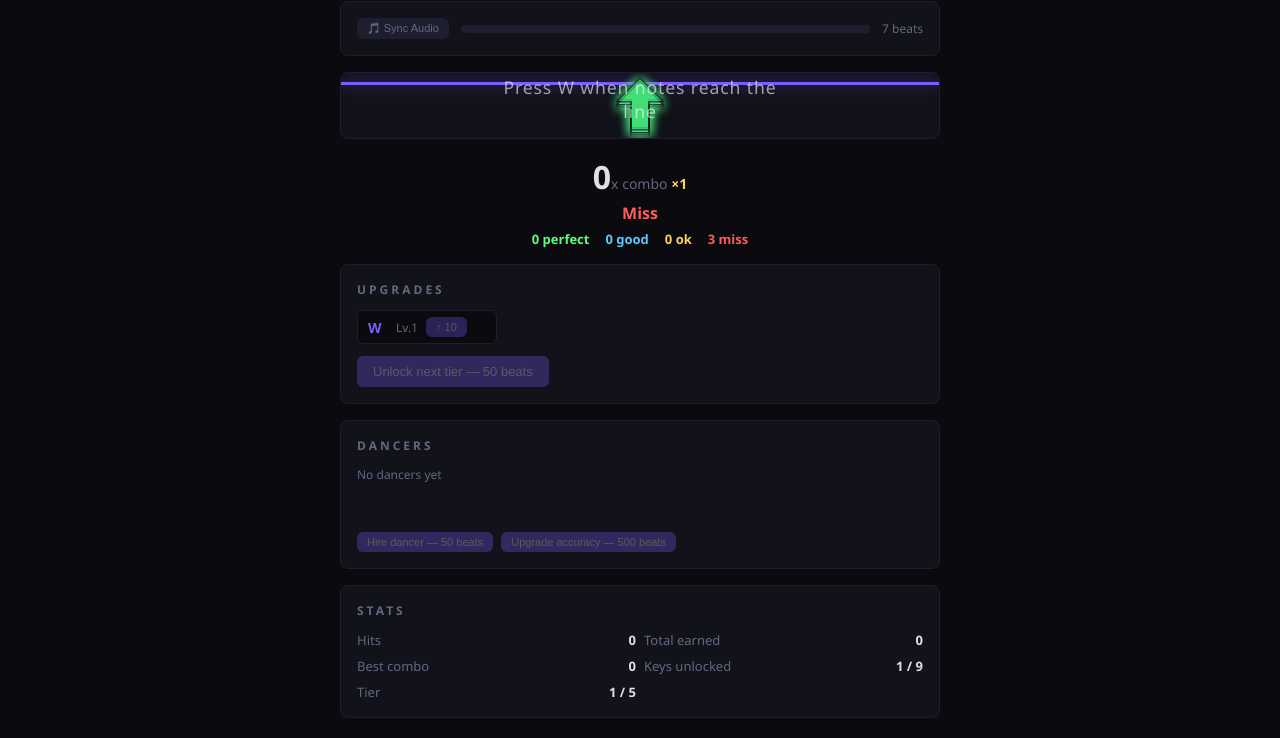
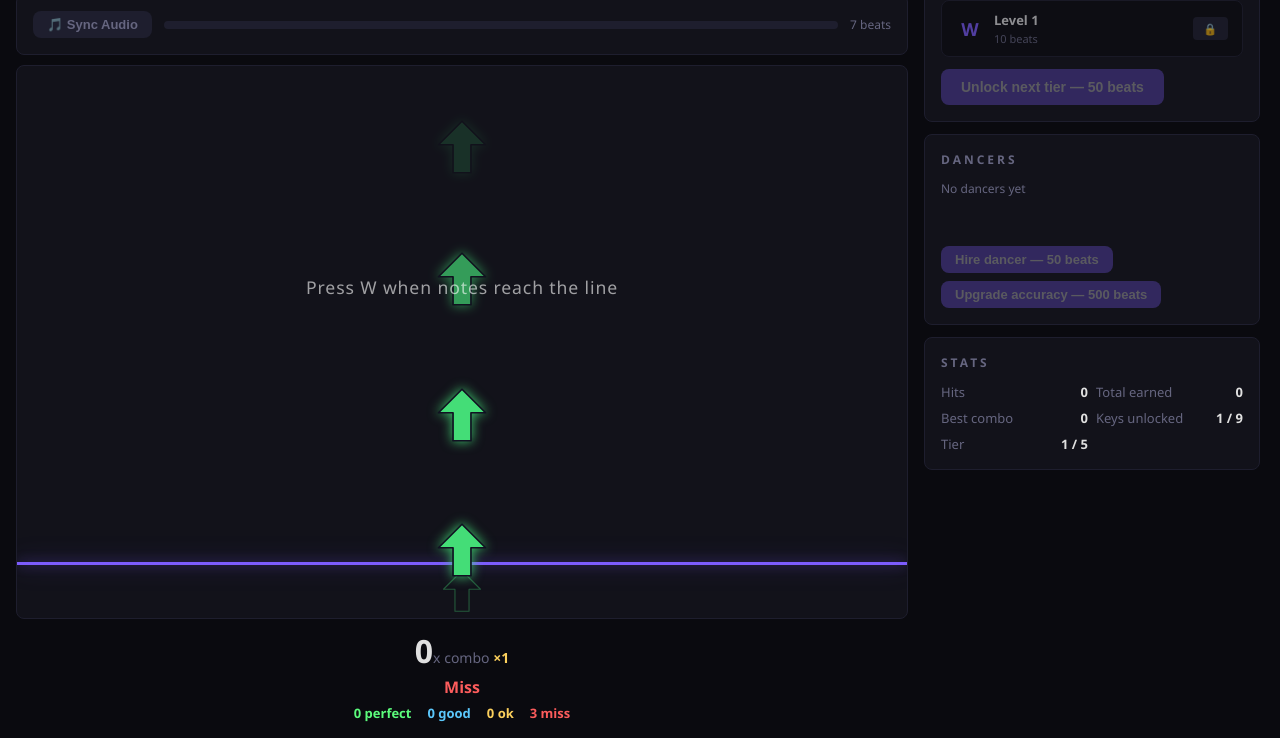
Before and after one commit to antiphon0/clicktrack, a website: page web/index.html in a window 1280 px wide. Shown: the part 62-800 px from the top of the page. Drawn offline with Linux system fonts and the light colour scheme.

Commit message:
Desktop widescreen layout redesign, upgrade button overhaul

```diff
--- a/web/index.html
+++ b/web/index.html
@@ -8,6 +8,8 @@
 </head>
 <body>
   <div id="app">
+    <!-- Left column: gameplay -->
+    <div id="play-column">
       <header id="header">
         <h1>CLICKTRACK</h1>
         <div id="currency-display">
@@ -54,7 +56,10 @@
           <span class="acc-miss"><span id="miss-count">0</span> miss</span>
         </div>
       </div>
+    </div>
 
+    <!-- Right column: panels -->
+    <div id="side-column">
       <!-- Upgrades -->
       <div id="upgrades" class="panel">
         <h2>Upgrades</h2>
@@ -83,6 +88,7 @@
         <div id="stats-content"></div>
       </div>
     </div>
+  </div>
 
   <script src="game.js"></script>
   <script src="renderer.js"></script>
--- a/web/renderer.js
+++ b/web/renderer.js
@@ -555,16 +555,28 @@ function updateUpgrades() {
   for (const key of getUnlockedKeys()) {
     const ks = state.keys[key];
     const cost = getKeyUpgradeCost(ks.level);
+    const canAfford = state.currency >= cost;
     const div = document.createElement('div');
-    div.className = 'key-upgrade';
+    div.className = 'key-upgrade' + (canAfford ? ' affordable' : '');
+    div.dataset.key = key;
     div.innerHTML = `
       <span class="key-upgrade-label">${key.toUpperCase()}</span>
-      <span class="key-upgrade-level">Lv.${ks.level}</span>
-      <button class="btn btn-small upgrade-btn" data-key="${key}"
-        ${state.currency < cost ? 'disabled' : ''}>
-        \u2191 ${formatNumber(cost)}
-      </button>
+      <span class="key-upgrade-info">
+        <span class="key-upgrade-level">Level ${ks.level}</span>
+        <span class="key-upgrade-cost">${formatNumber(cost)} beats</span>
+      </span>
+      <span class="key-upgrade-action">${canAfford ? 'UPGRADE' : '\u{1F512}'}</span>
     `;
+    if (canAfford) {
+      div.addEventListener('click', () => {
+        const result = upgradeKey(state, key);
+        if (result.success) {
+          state = result.state;
+          updateCurrency();
+          updateUpgrades();
+        }
+      });
+    }
     keyUpgradesEl.appendChild(div);
   }
 
@@ -637,18 +649,6 @@ document.addEventListener('keydown', (e) => {
   if (ALL_KEYS.includes(key)) {
     e.preventDefault();
     onKeyPress(key);
-  }
-});
-
-keyUpgradesEl.addEventListener('click', (e) => {
-  const btn = e.target.closest('.upgrade-btn');
-  if (!btn) return;
-  const key = btn.dataset.key;
-  const result = upgradeKey(state, key);
-  if (result.success) {
-    state = result.state;
-    updateCurrency();
-    updateUpgrades();
   }
 });
 
--- a/web/styles.css
+++ b/web/styles.css
@@ -29,14 +29,14 @@ body {
   overflow: hidden;
 }
 
+/* ===== Desktop two-column layout ===== */
 #app {
-  display: flex;
-  flex-direction: column;
-  align-items: center;
-  padding: 20px;
+  display: grid;
+  grid-template-columns: 1fr 340px;
   gap: 16px;
+  padding: 16px;
   height: 100vh;
-  overflow-y: auto;
+  overflow: hidden;
   transition: background 0.15s;
 }
 
@@ -44,13 +44,35 @@ body {
   background: none;
 }
 
+#play-column {
+  display: flex;
+  flex-direction: column;
+  gap: 10px;
+  min-height: 0; /* allow shrinking in grid */
+}
+
+#side-column {
+  display: flex;
+  flex-direction: column;
+  gap: 12px;
+  overflow-y: auto;
+  min-height: 0;
+  padding-right: 4px;
+}
+
+/* Scrollbar for side column */
+#side-column::-webkit-scrollbar { width: 6px; }
+#side-column::-webkit-scrollbar-track { background: transparent; }
+#side-column::-webkit-scrollbar-thumb { background: var(--border); border-radius: 3px; }
+#side-column::-webkit-scrollbar-thumb:hover { background: var(--text-dim); }
+
 /* Header */
 #header {
   display: flex;
   justify-content: space-between;
   align-items: center;
   width: 100%;
-  max-width: 600px;
+  flex-shrink: 0;
 }
 
 #header h1 {
@@ -61,7 +83,7 @@ body {
 }
 
 #currency-display {
-  font-size: 20px;
+  font-size: 22px;
   font-weight: 600;
 }
 
@@ -77,7 +99,6 @@ body {
   border-radius: 8px;
   padding: 16px;
   width: 100%;
-  max-width: 600px;
 }
 
 .panel h2 {
@@ -89,6 +110,10 @@ body {
 }
 
 /* Audio Status */
+#audio-status {
+  flex-shrink: 0;
+}
+
 #status-row {
   display: flex;
   align-items: center;
@@ -122,21 +147,31 @@ body {
   background: var(--accent);
   color: white;
   border: none;
-  padding: 8px 16px;
-  border-radius: 6px;
+  padding: 10px 20px;
+  border-radius: 8px;
   cursor: pointer;
-  font-size: 13px;
-  font-weight: 500;
-  transition: opacity 0.15s;
+  font-size: 14px;
+  font-weight: 600;
+  transition: transform 0.1s, box-shadow 0.15s, opacity 0.15s;
   white-space: nowrap;
 }
 
-.btn:hover { opacity: 0.85; }
-.btn:disabled { opacity: 0.3; cursor: default; }
+.btn:hover {
+  opacity: 0.9;
+  box-shadow: 0 0 16px var(--accent-glow);
+  transform: translateY(-1px);
+}
+
+.btn:active {
+  transform: translateY(1px) scale(0.97);
+  box-shadow: none;
+}
+
+.btn:disabled { opacity: 0.3; cursor: default; transform: none; box-shadow: none; }
 
 .btn-small {
-  padding: 4px 10px;
-  font-size: 11px;
+  padding: 6px 14px;
+  font-size: 13px;
 }
 
 .btn-secondary {
@@ -147,14 +182,15 @@ body {
 .btn-secondary:hover {
   background: #2a2a3a;
   color: var(--text);
+  box-shadow: none;
 }
 
-/* Note Track */
+/* Note Track - fills remaining play-column height */
 #note-track {
   position: relative;
   width: 100%;
-  max-width: 600px;
-  height: 500px;
+  flex: 1;
+  min-height: 300px;
   background: var(--panel);
   border: 1px solid var(--border);
   border-radius: 8px;
@@ -301,7 +337,7 @@ body {
 #feedback {
   text-align: center;
   width: 100%;
-  max-width: 600px;
+  flex-shrink: 0;
 }
 
 #combo-display {
@@ -349,31 +385,87 @@ body {
 /* Upgrades */
 #key-upgrades {
   display: flex;
-  flex-wrap: wrap;
+  flex-direction: column;
   gap: 6px;
 }
 
 .key-upgrade {
   display: flex;
   align-items: center;
-  gap: 8px;
+  gap: 10px;
   background: var(--bg);
   border: 1px solid var(--border);
-  border-radius: 6px;
-  padding: 6px 10px;
-  min-width: 140px;
+  border-radius: 8px;
+  padding: 10px 14px;
+  cursor: pointer;
+  transition: border-color 0.15s, box-shadow 0.15s, transform 0.1s;
+}
+
+.key-upgrade:hover {
+  border-color: var(--accent);
+  box-shadow: 0 0 12px var(--accent-glow);
+  transform: translateX(2px);
+}
+
+.key-upgrade:active {
+  transform: scale(0.97);
 }
 
 .key-upgrade-label {
   font-weight: 700;
-  font-size: 14px;
+  font-size: 18px;
   color: var(--accent);
-  width: 20px;
+  width: 28px;
+  text-align: center;
+  text-transform: uppercase;
+}
+
+.key-upgrade-info {
+  flex: 1;
+  display: flex;
+  flex-direction: column;
+  gap: 2px;
 }
 
 .key-upgrade-level {
-  font-size: 12px;
+  font-size: 13px;
+  color: var(--text);
+  font-weight: 600;
+}
+
+.key-upgrade-cost {
+  font-size: 11px;
   color: var(--text-dim);
+}
+
+.key-upgrade-action {
+  font-size: 11px;
+  font-weight: 700;
+  letter-spacing: 1px;
+  color: var(--text-dim);
+  padding: 4px 10px;
+  border-radius: 4px;
+  background: var(--border);
+}
+
+.key-upgrade.affordable .key-upgrade-action {
+  color: var(--bg);
+  background: var(--accent);
+}
+
+.key-upgrade.affordable {
+  cursor: pointer;
+}
+
+.key-upgrade:not(.affordable) {
+  opacity: 0.6;
+  cursor: default;
+}
+
+.key-upgrade:not(.affordable):hover {
+  border-color: var(--border);
+  box-shadow: none;
+  transform: none;
 }
 
 #tier-unlock {
```
Lines whose indentation alone changed are shown as unchanged.
